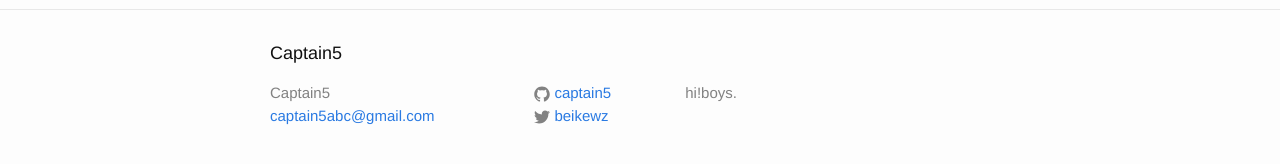
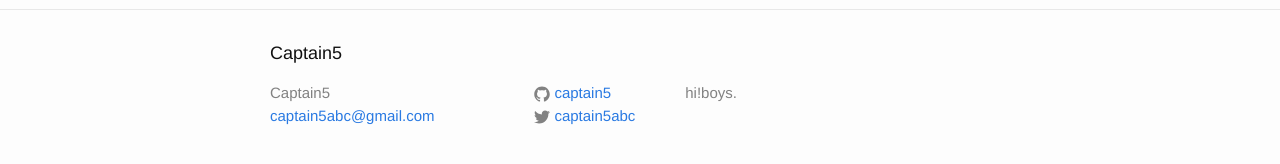
Before and after one commit to captain5/captain5.github.io, a Jekyll site: the page built from about.md, in a window 1280 px wide. Shown: the part 317-481 px from the top of the page. Built offline with Jekyll 4.4.1, drawn with Linux system fonts in a browser that asks for light colours.

Commit message:
Update _config.yml

```diff
--- a/_config.yml
+++ b/_config.yml
@@ -16,7 +16,7 @@ description: >
   hi!boys.
 baseurl: "" # the subpath of your site, e.g. /blog
 url: "http://captain5.github.com" # the base hostname & protocol for your site
-twitter_username: beikewz
+twitter_username: captain5abc
 github_username:  captain5
 
 # Build settings
```
